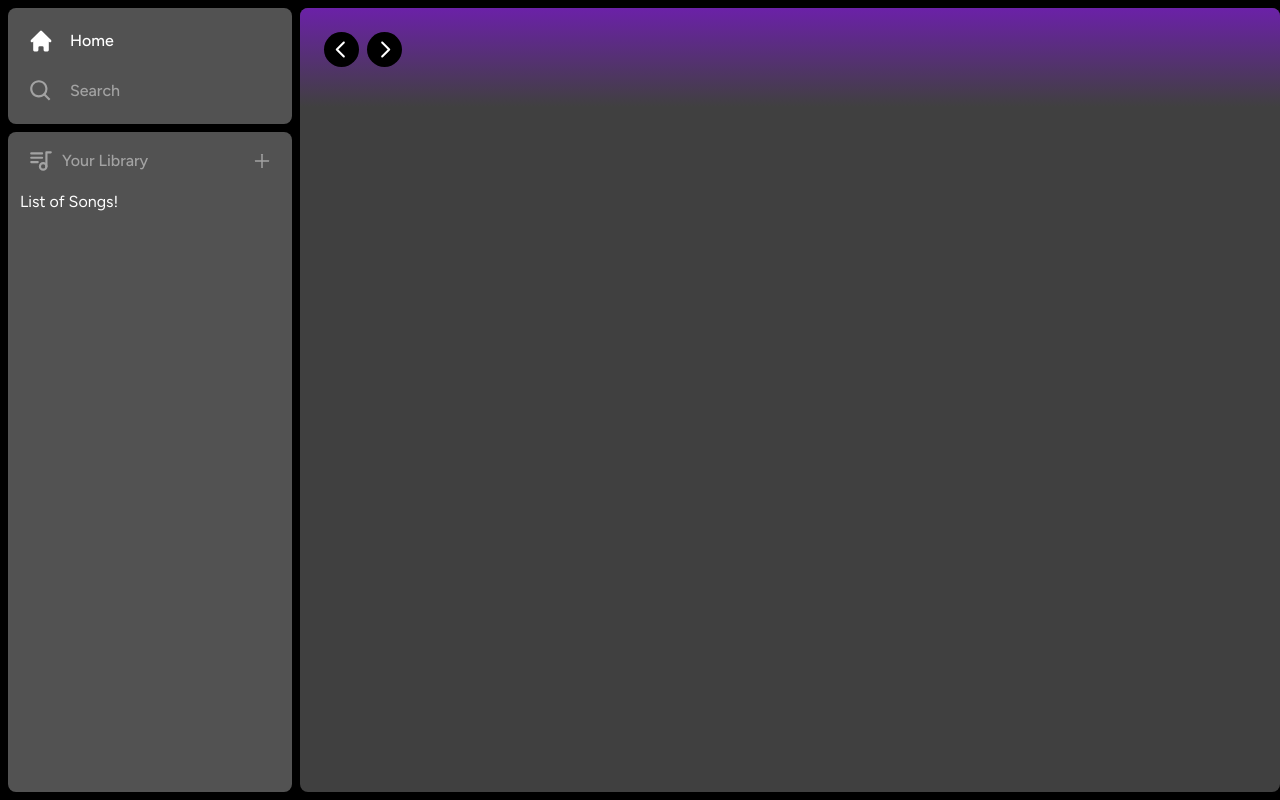
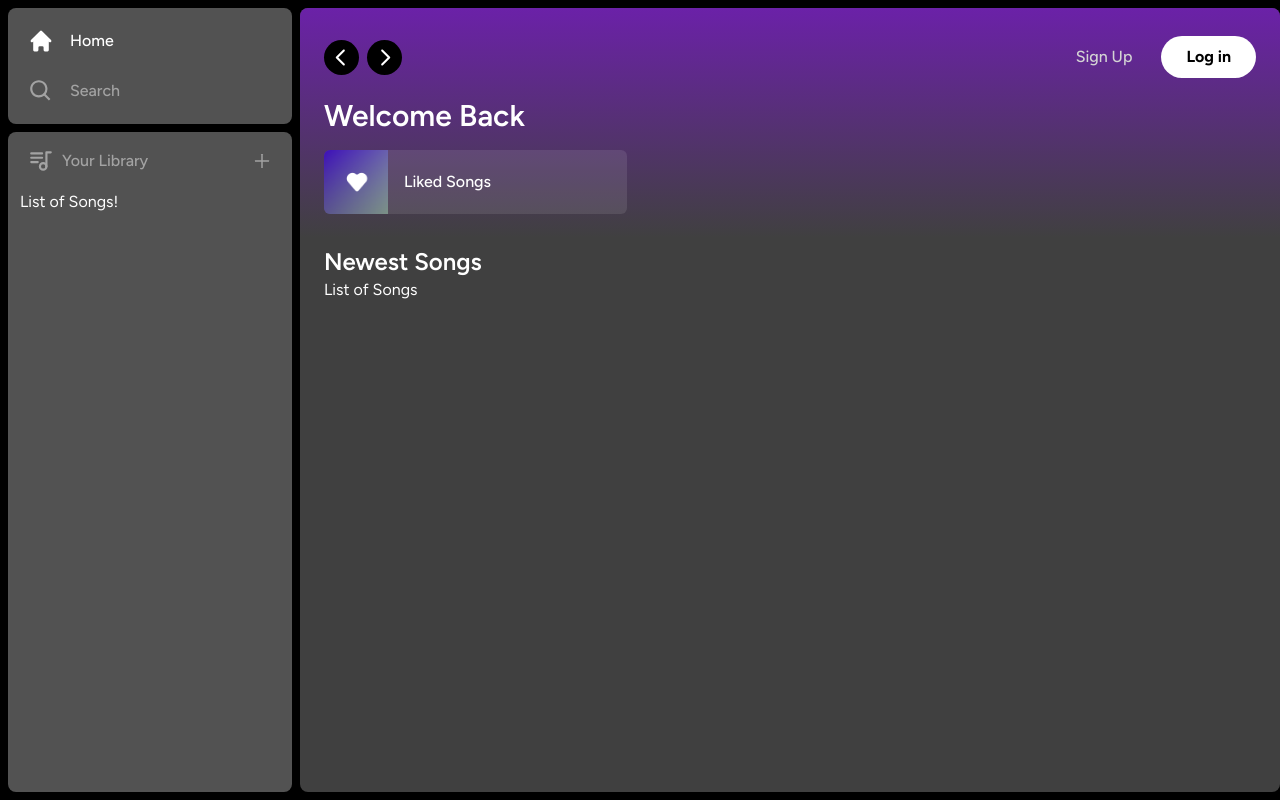
Before and after one commit to Rohansunwar5/muse, a Next.js app: page / in a window 1280 px wide. Built offline with nearby package versions, Linux system fonts and the light colour scheme.

Commit message:
Update the home page with new components and styles.

```diff
--- a/app/(site)/page.tsx
+++ b/app/(site)/page.tsx
@@ -1,5 +1,5 @@
 import Header from "@/components/Header";
-
+import ListItem from "@/components/ListItem"
 export default function Home() {
   return(
     <div  className="
@@ -11,8 +11,41 @@
     overflow-y-auto
   ">
       <Header>
-        Header
+        <div className="mb-2">
+          <h1  className="
+            text-white
+              text-3xl
+              font-semibold
+            ">
+            Welcome Back
+          </h1>
+        </div>
+        <div className="
+              grid
+              grid-cols-1
+              sm:grid-cols-2
+              xl:grid-cols-3
+              2xl:grid-cols-4
+              gap-3
+              mt-4
+            ">
+              <ListItem
+                image="/images/liked.png"
+                name="Liked Songs"
+                href="Liked"
+              />
+        </div>
       </Header>
+      <div className="mt-2 mb-7 px-6">
+        <div className="flex justify-between items-center">
+          <h1 className="text-white text-2xl font-semibold">
+            Newest Songs
+          </h1>
+        </div>
+        <div>
+          List of Songs
+        </div>
+      </div>
     </div>
   )
 }
--- /dev/null
+++ b/components/Button.tsx
@@ -0,0 +1,48 @@
+import { forwardRef } from "react"
+import {twMerge} from "tailwind-merge"
+
+interface ButtonProps
+  extends React.ButtonHTMLAttributes<HTMLButtonElement> {}
+
+
+const Button = forwardRef<HTMLButtonElement, ButtonProps>(({
+  className,
+  children,
+  disabled,
+  type = "button",
+  ...props
+}, ref) => {
+  return (
+    <button
+      type={type}
+      className={twMerge(
+        `
+        w-full
+        rounded-full
+        bg-violet-500
+        border
+        border-transparent
+        px-3
+        py-3
+        disabled:cursor-not-allowed
+        disabled:opacity-50
+        text-black
+        font-bold
+        hover:opacity-75
+        transition
+      `,
+        disabled && 'opacity-75 cursor-not-allowed',
+        className
+      )}
+      disabled={disabled}
+      ref={ref}
+      {...props}
+    >
+      {children}
+    </button>
+  )
+})
+
+Button.displayName = "Button";
+
+export default Button
--- a/components/Header.tsx
+++ b/components/Header.tsx
@@ -4,6 +4,8 @@
 import { twMerge } from "tailwind-merge";
 import { RxCaretLeft, RxCaretRight } from "react-icons/rx";
 import { HiHome } from "react-icons/hi";
+import { BiSearch } from "react-icons/bi";
+import Button from "./Button";
 
 interface HeaderProps {
   children:  React.ReactNode;
@@ -78,8 +80,52 @@
           >
             <HiHome className="text-black" size={20} />
           </button>
+          <button
+            className="
+            rounded-full
+            p-2
+            bg-white
+            flex
+            items-center
+            justify-center
+            cursor-pointer
+            hover:opacity-75
+            transition
+          "
+          >
+            <BiSearch className="text-black" size={20} />
+          </button>
+        </div>
+        <div className="flex justify-between items-center gap-x-4">
+          <>
+          <div>
+            <Button
+              onClick={() => {}}
+              className="
+              bg-transparent
+            text-neutral-300
+              font-medium
+              "
+            >
+              Sign Up
+            </Button>
+          </div>
+          <div>
+            <Button
+              onClick={() => {}}
+              className="
+             bg-white
+              px-6
+              py-2
+              "
+            >
+              Log in
+            </Button>
+          </div>
+          </>
         </div>
       </div>
+      {children}
     </div>
   )
 }
--- /dev/null
+++ b/components/ListItem.tsx
@@ -0,0 +1,76 @@
+"use client"
+
+import Image from "next/image";
+import {useRouter} from "next/navigation"
+import { FaPlay } from "react-icons/fa";
+
+
+interface ListItemProps {
+  image: string,
+  name: string,
+  href: string,
+}
+
+const ListItem: React.FC<ListItemProps> = ({
+  image,
+  name,
+  href
+}) => {
+  const router = useRouter();
+
+  const onClick = () => {
+    router.push(href);
+  }
+  return (
+    <button
+    onClick={onClick}
+    className="
+      relative
+      group
+      flex
+      items-center
+      rounded-md
+      overflow-hidden
+      gap-x-4
+      bg-neutral-100/10
+      cursor-pointer
+      hover:bg-neutral-100/20
+      transition
+      pr-4
+    "
+    >
+      <div className="relative min-h-[64px] min-w-[64px]">
+        <Image
+          className="object-cover"
+          fill
+          src={image}
+          alt="Image"
+        />
+      </div>
+        <p  className="font-medium truncate py-5">
+          {name}
+        </p>
+        <div
+           className="
+           absolute
+           transition
+           opacity-0
+           rounded-full
+           flex
+           items-center
+           justify-center
+           bg-violet-500
+           p-4
+           drop-shadow-md
+           right-5
+           group-hover:opacity-100
+           hover:scale-110
+         "
+        >
+           <FaPlay className="text-white" />
+        </div>
+    </button>
+  )
+}
+
+export default ListItem
```
Also changed, not shown: public/images/liked.png (added).
